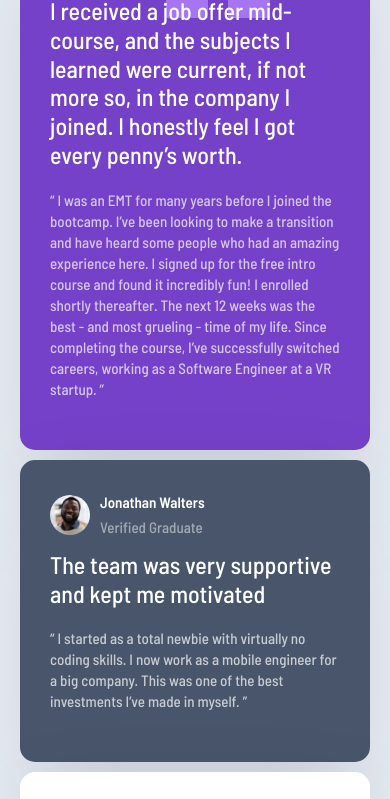
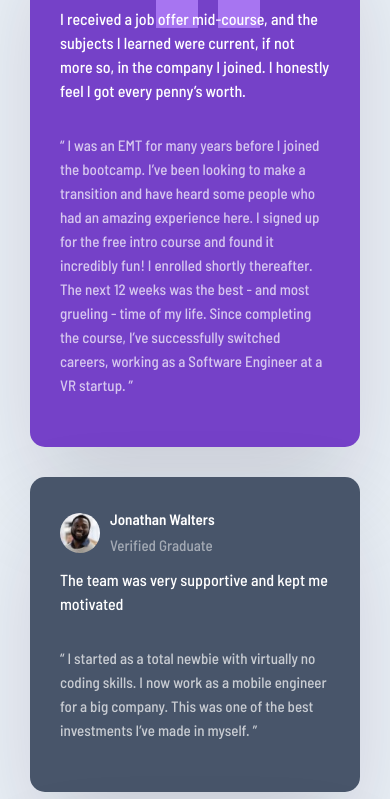
Before and after one commit to bonnielwilson1/testimonials-grid-section-main, a plain HTML site: page index.html in a window 390 px wide. Shown: the part 214-1013 px from the top of the page. Drawn offline with Linux system fonts and the light colour scheme.

Commit message:
mobile media queries

```diff
--- a/style.css
+++ b/style.css
@@ -28,14 +28,20 @@ body {
 .testimonials {
     max-width: 1440px;
     margin: 100px auto;
-    padding: 20px;
+    padding: 30px;
+    display: grid;
+    grid-template-areas:
+        'dan dan jon kira'
+        'jean pat pat kira'
+        ;
+        gap: 30px;
 
 
 }
 
 .card {
     background-color: white;
-    margin-bottom: 10px;
+
     padding: 30px;
     box-shadow: 0px 48px 100px 0px rgba(17, 12, 46, 0.15);
     border-radius: 15px;;
@@ -62,15 +68,15 @@ body {
 
 }
 .card-lead{
-    font-size: 1.5rem;
+    font-size: 1rem;
     font-weight: 500;
-    line-height: 1.2;
-    margin-bottom: 20px;
+    line-height: 1.5;
+    margin-bottom: 30px;
 }
 .card-quote{
     font-size: 15px;
     font-weight: 500;
-    line-height: 1.4;
+    line-height: 1.6;
     margin-bottom: 20px;
     opacity: 70%;
 }
@@ -80,6 +86,7 @@ body {
     background-image: url(/images/bg-pattern-quotation.svg);
     background-repeat: no-repeat;
     background-position: top 10px right 100px;
+    grid-area: dan;
 }
 .card-bg-purple .card-img, .card-bg-navy .card-img{
     border: 3px solid hsl(263, 55%, 70%);
@@ -88,8 +95,32 @@ body {
 .card-bg-slate {
     background-color: var(--dark-gray);
     color: white;
+    grid-area: jon;
 }
 .card-bg-navy {
     background-color: var(--almost-black);
     color: white;
+    grid-area: pat;
 }
+.card-bg-white {
+    grid-area: jean;
+}
+.card-bg-whitekira {
+    grid-area: kira;
+    padding-right: 50px;
+
+}
+
+
+@media screen and (max-width: 800px){
+    .testimonials{
+        grid-template-areas:
+        'dan'
+        'jon'
+        'jean'
+        'pat'
+        'kira';
+
+
+    }
+}
```
